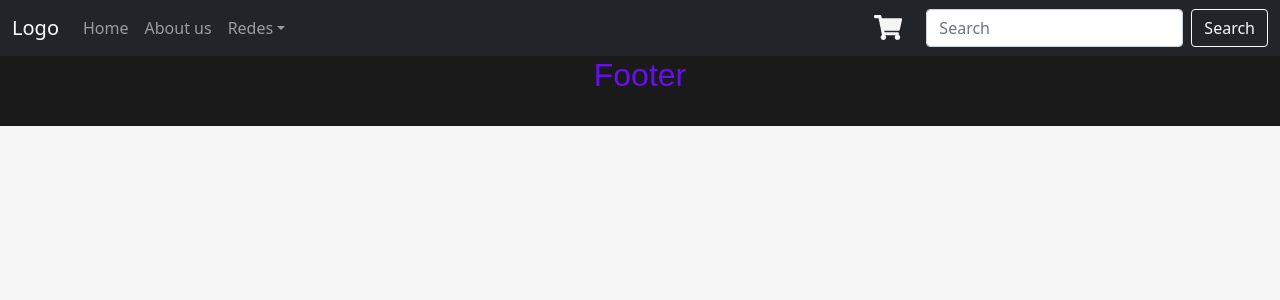
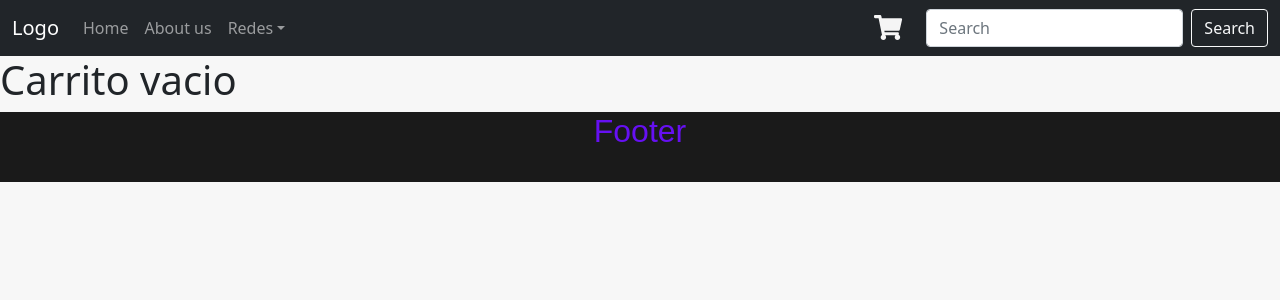
Before and after one commit to Lucas-380/Proyecto-React, a React (Create React App) app: page /cart in a window 1280 px wide. Shown: the top 300 px of the page. Built offline with nearby package versions, Linux system fonts and the light colour scheme; a web font is replaced by a local one.

Commit message:
new /cart

```diff
--- a/src/App.js
+++ b/src/App.js
@@ -4,6 +4,7 @@ import Layout from "./components/Layout/Layout";
 import ItemListContainer from './components/itemListContainer/ItemListContainer'
 import ItemDetailContainer from './components/ItemDetailContainer/ItemDetailContainer'
 import { BrowserRouter , Switch , Route } from 'react-router-dom'
+import Cart from "./components/Cart/cart";
 
 
 function App() {
@@ -17,6 +18,9 @@ function App() {
                         greeting="Title"
                         text="Lorem ipsum, dolor sit amet consectetur adipisicing elit. Facere tempore perspiciatis modi sint fugiat aut dolore vel, ex amet aliquam mollitia dignissimos pariatur deleniti voluptatem eligendi sit temporibus ut adipisci."/>
                 </Route>
+                <Route exact path='/cart'>
+                    <Cart/>
+                </Route>
                 <Route exact path='/:category/:id'>
                     <ItemDetailContainer/>
                 </Route>
--- /dev/null
+++ b/src/components/Cart/cart.jsx
@@ -0,0 +1,11 @@
+import React from 'react'
+
+const cart = () => {
+    return (
+        <div>
+            <h1>Carrito vacio</h1>
+        </div>
+    )
+}
+
+export default cart
--- a/src/components/ItemDetail/ItemDetail.jsx
+++ b/src/components/ItemDetail/ItemDetail.jsx
@@ -5,6 +5,7 @@ import "./ItemDetail.css";
 import { useParams } from "react-router";
 import axios from "axios";
 import ItemCount from "../ItemCount/itemCount";
+import { Link } from "react-router-dom";
 
 const ItemDetail = () => {
 
@@ -56,7 +57,7 @@ const ItemDetail = () => {
               <div className="cart">
                 <span className="price">${producto && producto.price}</span>
                 <span className="add-to-cart">
-                  <span className="txt">COMPRAR</span>
+                    <Link to="/cart" style={{textDecoration: "none"}} className="txt">Finalizar Compra</Link>
                 </span>
               </div>
             </div>
```
